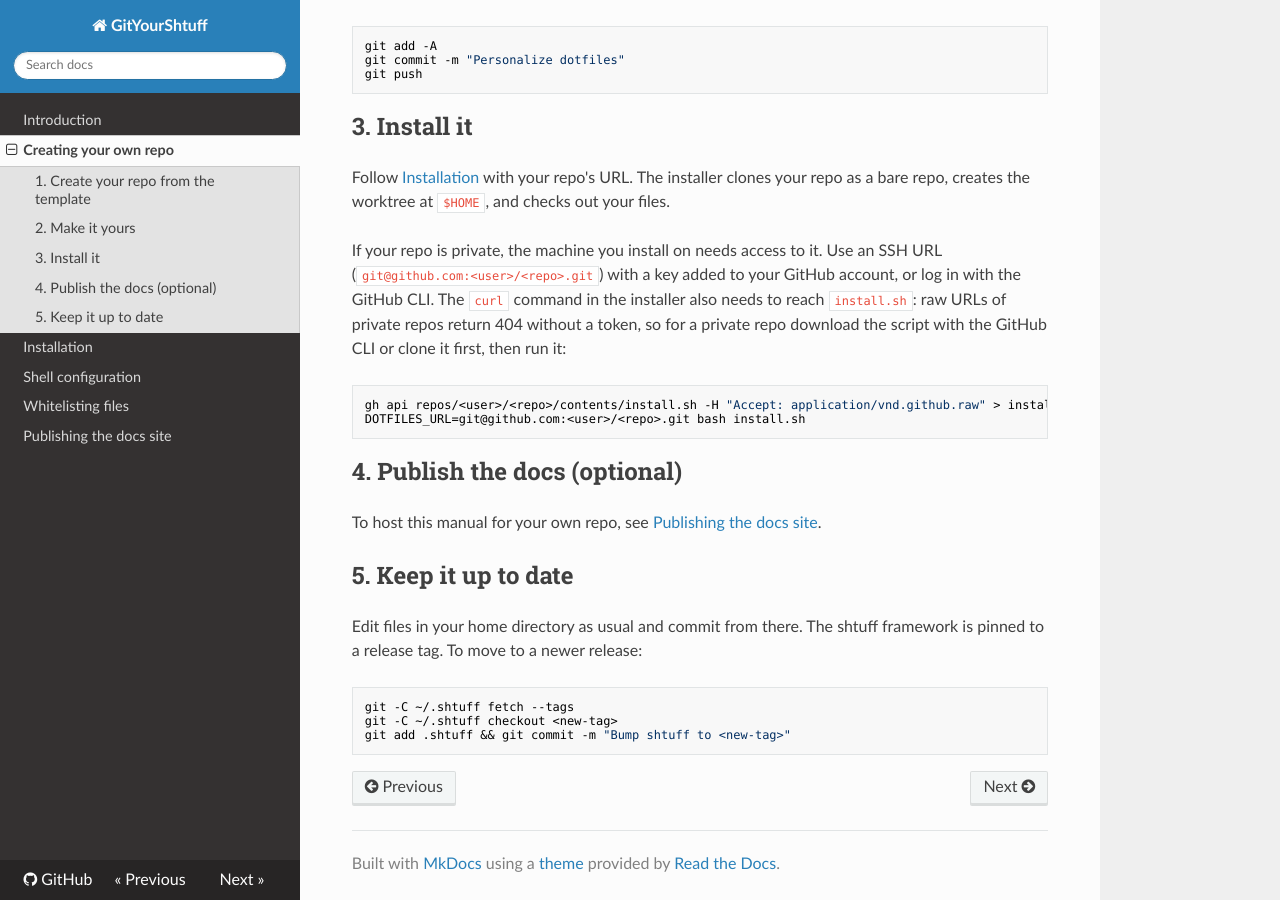
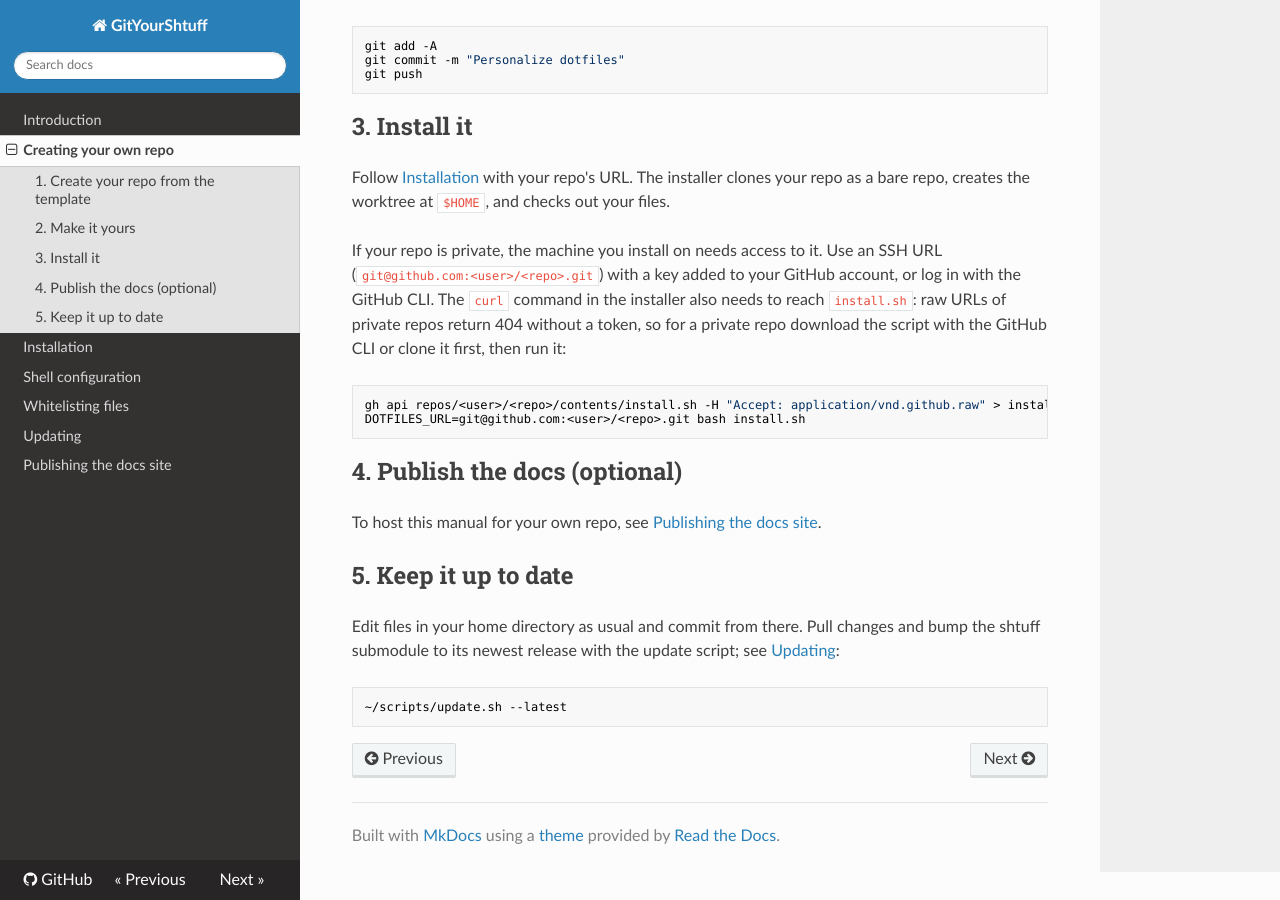
Before and after one commit to rmayobre/gityourshtuff, an MkDocs documentation site: the page built from docs/templating.md, in a window 1280 px wide and 900 px high, scrolled down 1198 px. Built offline with MkDocs 1.6.1, drawn with Linux system fonts in a browser that asks for light colours; nearby versions of some CDN libraries.

Commit message:
Document the update script
Co-Authored-By: Claude Sonnet 5.5 <noreply@anthropic.com>
Claude-Session: https://claude.ai/code/session_01RbEciw3zRbHx1pX5KsLmkh

````diff
--- a/docs/templating.md
+++ b/docs/templating.md
@@ -78,11 +78,9 @@ To host this manual for your own repo, see [Publishing the docs site](publishing
 
 ## 5. Keep it up to date
 
-Edit files in your home directory as usual and commit from there. The shtuff framework is
-pinned to a release tag. To move to a newer release:
+Edit files in your home directory as usual and commit from there. Pull changes and bump the
+shtuff submodule to its newest release with the update script; see [Updating](updating.md):
 
 ```bash
-git -C ~/.shtuff fetch --tags
-git -C ~/.shtuff checkout <new-tag>
-git add .shtuff && git commit -m "Bump shtuff to <new-tag>"
+~/scripts/update.sh --latest
 ```
--- a/mkdocs.yml
+++ b/mkdocs.yml
@@ -15,6 +15,7 @@ nav:
   - Installation: install.md
   - Shell configuration: shell-config.md
   - Whitelisting files: whitelisting.md
+  - Updating: updating.md
   - Publishing the docs site: publishing.md
 
 plugins:
````
Also changed, not shown: docs/index.md (+1 -0 lines), docs/updating.md (added, +39 -0 lines).
